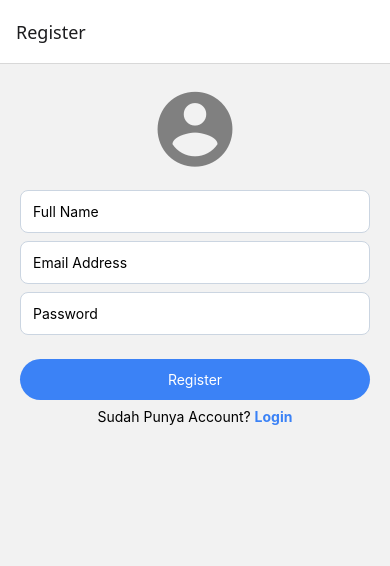
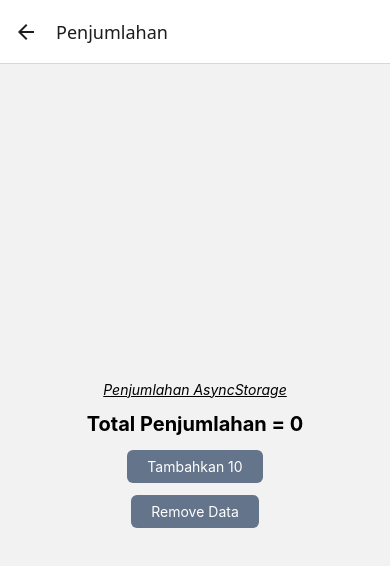
Before and after one commit to pamansaf/ReactNative-EXPO, a React Native app: screen /Penjumlahan in a window 390 px wide. Shown: the top 566 px of the page. Built offline with nearby package versions, Linux system fonts and the light colour scheme.

Commit message:
UI Home, Stroge-dispayName user

```diff
--- /dev/null
+++ b/Storage.jsx
@@ -0,0 +1,14 @@
+import AsyncStorage from "@react-native-async-storage/async-storage";
+
+export const setLocalStorage = async (key, value) => {
+  await AsyncStorage.setItem(key, JSON.stringify(value));
+};
+
+export const getLocalStorage = async (key) => {
+  const result = await AsyncStorage.getItem(key);
+  return JSON.parse(result);
+};
+
+export const removeLocalStorage = async () => {
+  await AsyncStorage.clear();
+};
--- a/package.json
+++ b/package.json
@@ -18,7 +18,8 @@
     "react": "18.3.1",
     "react-native": "0.76.7",
     "react-native-safe-area-context": "4.12.0",
-    "react-native-screens": "~4.4.0"
+    "react-native-screens": "~4.4.0",
+    "@react-native-async-storage/async-storage": "1.23.1"
   },
   "devDependencies": {
     "@babel/core": "^7.20.0",
--- /dev/null
+++ b/src/AsyncStorage/Penjumlahan.jsx
@@ -0,0 +1,72 @@
+// https://www.youtube.com/@HeroDevCH  ===============================
+
+import { View, Text, TouchableOpacity } from "react-native";
+import React, { useEffect, useState } from "react";
+import AsyncStorage from "@react-native-async-storage/async-storage";
+
+const Penjumlahan = () => {
+  const [totalJumlah, setTotalJumlah] = useState(0);
+
+  //   Store Data
+  const storeTotalJumlah = async (value) => {
+    try {
+      await AsyncStorage.setItem("totalJumlah", value);
+    } catch (e) {
+      // saving error
+    }
+  };
+
+  //   Read data
+  const getData = async () => {
+    try {
+      const value = await AsyncStorage.getItem("totalJumlah");
+      if (value !== null) {
+        // value previously stored
+        console.log("nilai dalan local storage = ", value);
+        setTotalJumlah(+value);
+      }
+    } catch (e) {
+      // error reading value
+    }
+  };
+
+  useEffect(() => {
+    getData();
+  }, []);
+
+  //   Remove Data
+  const removeData = async () => {
+    try {
+      await AsyncStorage.removeItem("totalJumlah");
+    } catch (error) {}
+  };
+
+  const handleTotalJumlah = () => {
+    const newTotalUpdate = totalJumlah + 10;
+    setTotalJumlah(newTotalUpdate);
+    storeTotalJumlah(newTotalUpdate?.toString());
+  };
+
+  return (
+    <View className="flex-1 justify-center items-center">
+      <Text className="italic underline pb-3">Penjumlahan AsyncStorage</Text>
+      <Text className="text-xl font-bold pb-3">
+        Total Penjumlahan = {totalJumlah}
+      </Text>
+      <TouchableOpacity
+        onPress={handleTotalJumlah}
+        className="bg-slate-500 px-5 py-2 rounded-md mb-3"
+      >
+        <Text className="text-white">Tambahkan 10</Text>
+      </TouchableOpacity>
+      <TouchableOpacity
+        onPress={removeData}
+        className="bg-slate-500 px-5 py-2 rounded-md"
+      >
+        <Text className="text-white">Remove Data</Text>
+      </TouchableOpacity>
+    </View>
+  );
+};
+
+export default Penjumlahan;
--- a/src/CRUD Firebase/Home.jsx
+++ b/src/CRUD Firebase/Home.jsx
@@ -1,10 +1,32 @@
 import { View, Text } from "react-native";
-import React from "react";
+import React, { useEffect, useState } from "react";
+import { getLocalStorage } from "../../Storage";
 
 const Home = () => {
+  const [user, setUser] = useState();
+
+  const GetUserDetail = async () => {
+    const userInfo = await getLocalStorage("userDetail");
+    console.log(userInfo);
+    setUser(userInfo);
+  };
+
+  useEffect(() => {
+    GetUserDetail();
+  }, []);
+
   return (
-    <View className="flex-1 justify-center items-center">
-      <Text className="text-green-500">Home</Text>
+    <View className="flex-1 p-4 pt-10">
+      <View className="border-b items-center pb-2">
+        <Text className="text-slate-600">Selamat Datang</Text>
+        <Text className=" text-base font-bold">{user?.displayName}</Text>
+      </View>
+      <View className="border-b items-center py-2">
+        <Text className=" text-base font-bold text-slate-600">
+          Jadwal Kuliah <Text>{user?.displayName}</Text>
+        </Text>
+      </View>
+      <View className="border-b items-center py-2"></View>
     </View>
   );
 };
--- a/src/CRUD Firebase/Register.jsx
+++ b/src/CRUD Firebase/Register.jsx
@@ -9,8 +9,9 @@ import {
 import React, { useState } from "react";
 import MaterialCommunityIcons from "@expo/vector-icons/MaterialCommunityIcons";
 import { useNavigation } from "@react-navigation/native";
-import { createUserWithEmailAndPassword } from "firebase/auth";
+import { createUserWithEmailAndPassword, updateProfile } from "firebase/auth";
 import { auth } from "../../firebase";
+import { setLocalStorage } from "../../Storage";
 
 const Register = () => {
   const navigation = useNavigation();
@@ -26,9 +27,15 @@ const Register = () => {
     }
 
     createUserWithEmailAndPassword(auth, email, password)
-      .then((userCredential) => {
+      .then(async (userCredential) => {
         // Signed up
         const user = userCredential.user;
+        await updateProfile(user, {
+          displayName: name,
+        });
+
+        await setLocalStorage("userDetail", user);
+
         ToastAndroid.show("Registrasi berhasl", ToastAndroid.BOTTOM);
         navigation.replace("Login");
         // ...
--- a/src/Navigation/index.jsx
+++ b/src/Navigation/index.jsx
@@ -4,6 +4,7 @@ import Login from "../CRUD Firebase/Login";
 import Register from "../CRUD Firebase/Register";
 import AddPage from "../CRUD Firebase/AddPage";
 import UpdatePage from "../CRUD Firebase/UpdatePage";
+import Penjumlahan from "../AsyncStorage/Penjumlahan";
 
 const Stack = createNativeStackNavigator();
 
@@ -15,6 +16,7 @@ const Navigation = () => {
       <Stack.Screen name="Register" component={Register} />
       <Stack.Screen name="AddPage" component={AddPage} />
       <Stack.Screen name="UpdatePage" component={UpdatePage} />
+      <Stack.Screen name="Penjumlahan" component={Penjumlahan} />
     </Stack.Navigator>
   );
 };
```
Also changed, not shown: 1 other file (tests, documents, lock files or other folders).
